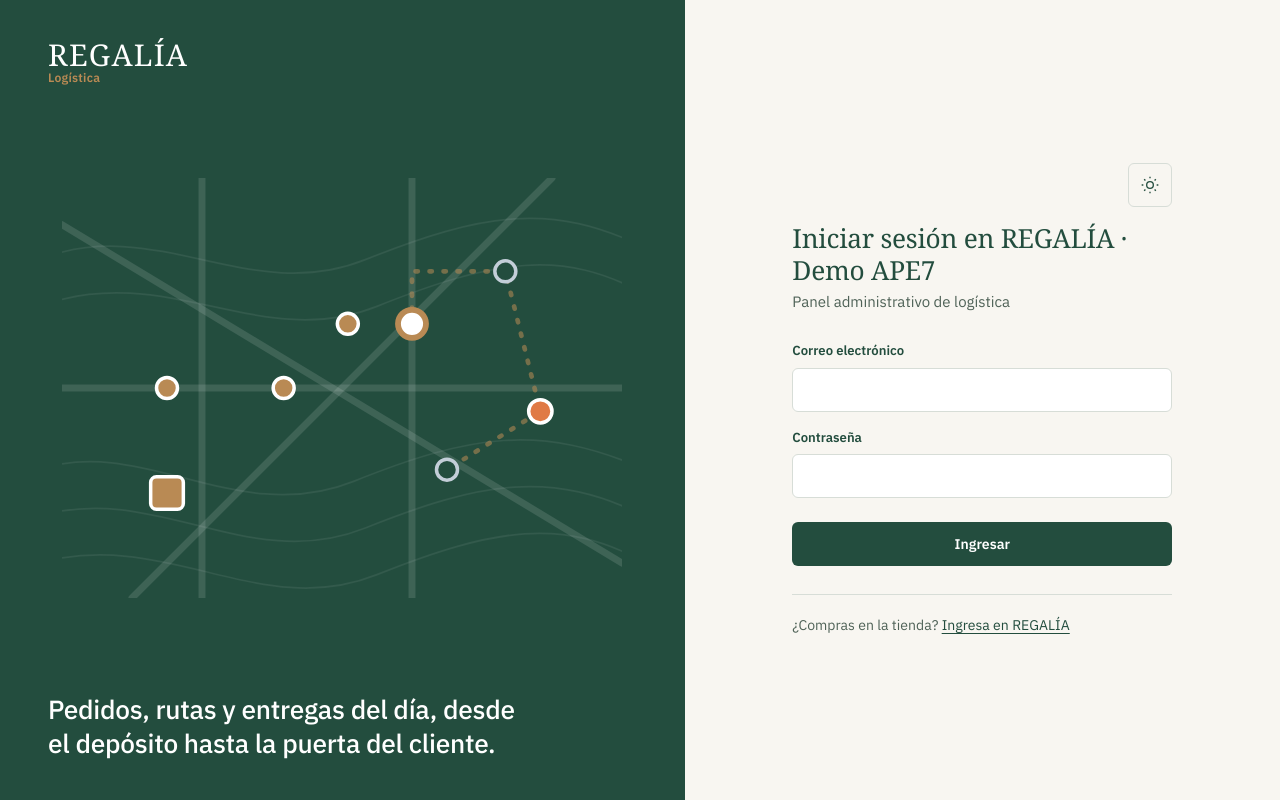
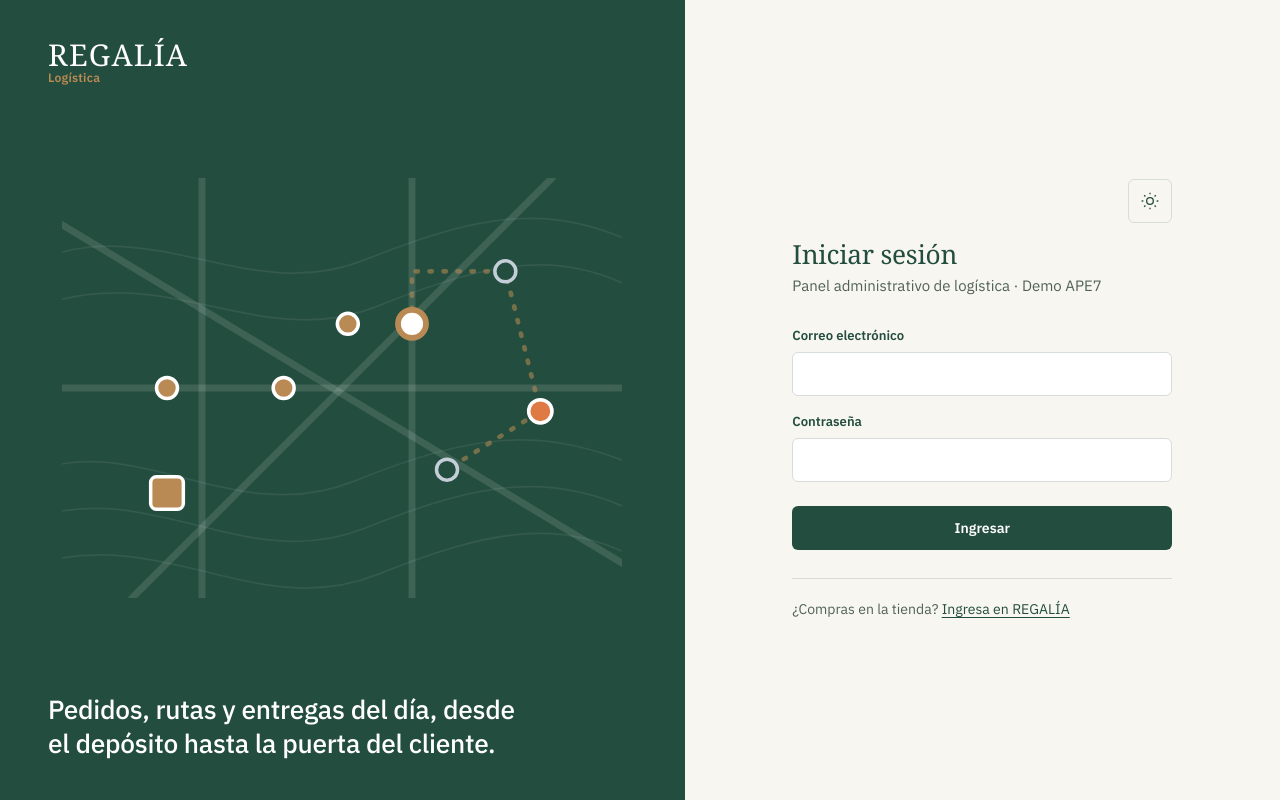
Before and after one commit to logistica-gc-uta/frontend-web-logistica, a React (Vite) app: page /admin/login in a window 1280 px wide. Built offline with nearby package versions, Linux system fonts and the light colour scheme; no server answers.

Commit message:
fix(ape7): keep the standard login heading in the demo

```diff
--- a/src/features/auth/LoginPage.tsx
+++ b/src/features/auth/LoginPage.tsx
@@ -51,8 +51,8 @@ export function LoginPage() {
         <div className="auth-card__toolbar">
           <AdminThemeToggle dark={dark} onToggle={toggle} />
         </div>
-        <h1>Iniciar sesión en REGALÍA · Demo APE7</h1>
-        <p className="text-muted">Panel administrativo de logística</p>
+        <h1>Iniciar sesión</h1>
+        <p className="text-muted"><span>Panel administrativo de logística</span> · Demo APE7</p>
 
         {submitError && <Alert>{submitError}</Alert>}
 
```
Also changed, not shown: 1 other file (tests, documents, lock files or other folders).
